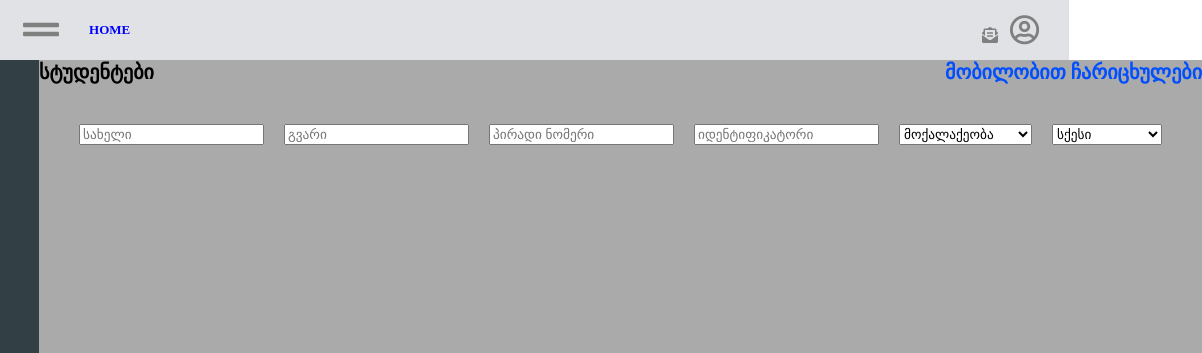
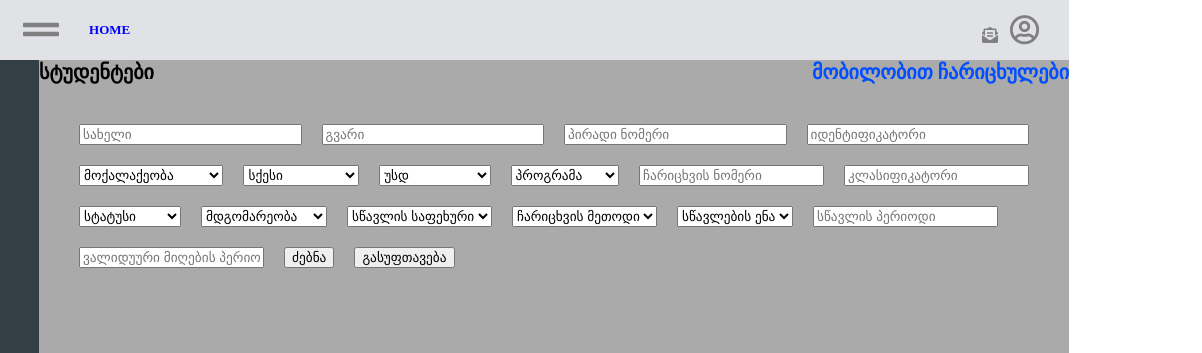
Before and after one commit to llomize/nataliii, a plain HTML site: page emis/emis.html in a window 1280 px wide. Shown: the top 353 px of the page, 211-1413 px from the left, 1202 px wide, since content can reach past the window. Drawn offline with Linux system fonts and the light colour scheme.

Commit message:
natali work

```diff
--- a/emis/1css.css
+++ b/emis/1css.css
@@ -154,21 +154,26 @@ body, ul, p, h1, h2 {
 .line-1 {
     padding: 30px;
     display: flex;
+    flex-wrap: wrap;
 }
 
 .line-1 > input {
-    flex: 1;
+
     margin: 10px;
+    /*min-width: 200px;*/
 }
 
 .line-1 > select {
-    flex: 1;
+  /*min-width: 200px;*/
+    margin: 10px;
+}
+.line-1 > button {
+
     margin: 10px;
 }
 
 .menu-2 {
     position: relative;
-
 }
 
 .menu-hidden {
@@ -215,3 +220,12 @@ body, ul, p, h1, h2 {
 .menu-hidden2>i:hover{
     background-color: #dc392d;
 }
+.flex-1{
+    flex-grow: 1;
+}
+.flex-2{
+    flex-grow: 2;
+}
+.grow-2{
+    flex-grow: 2;
+}
--- a/emis/emis.html
+++ b/emis/emis.html
@@ -68,22 +68,66 @@
             <p class="nav2-2p">მობილობით ჩარიცხულები</p>
         </div>
         <div class="line-1">
-            <input type="text" placeholder="სახელი">
-            <input type="text" placeholder="გვარი">
-            <input type="text" placeholder="პირადი ნომერი">
-            <input type="text" placeholder="იდენტიფიკატორი">
-            <select name="განათლება" id="განათლება">
+            <input type="text" placeholder="სახელი" class="flex-1">
+            <input type="text" placeholder="გვარი" class="flex-1">
+            <input type="text" placeholder="პირადი ნომერი" class="flex-1">
+            <input type="text" placeholder="იდენტიფიკატორი" class="flex-1">
+            <select name="განათლება" class="grow-2">
                 <option value="განათლება">მოქალაქეობა</option>
                 <option value="განათლება">საქართველო</option>
                 <option value="განათლება">დიდი ბრიტანეთი</option>
                 <option value="განათლება">გერმანია</option>
                 <option value="განათლება">უკრაინა</option>
             </select>
-            <select name="სქესი" id="სქესი">
+            <select name="სქესი" id="სქესი"class="flex-1">
                 <option value="განათლება">სქესი</option>
                 <option value="განათლება">მდედრობითი</option>
                 <option value="განათლება">მამრობითი</option>
             </select>
+            <select name="სქესი" id="უსდ"class="flex-2">
+                <option value="განათლება">უსდ</option>
+                <option value="განათლება">დადებითი</option>
+                <option value="განათლება">უარყოფითი</option>
+            </select>
+            <select name="სქესი" id="პროგრამა"class="flex-2">
+                <option value="განათლება">პროგრამა</option>
+                <option value="განათლება">ფიზიკა</option>
+                <option value="განათლება">მათემატიკა</option>
+                <option value="განათლება">ქართული</option>
+                <option value="განათლება">ისტორია</option>
+                <option value="განათლება">ინგლისური</option>
+            </select>
+            <input type="text" placeholder="ჩარიცხვის ნომერი">
+            <input type="text" placeholder="კლასიფიკატორი">
+            <select name="ჩარიცხვა">
+                <option value="ჩარიცხვა">სტატუსი</option>
+                <option value="ჩარიცხვა">მოქმედი</option>
+                <option value="ჩარიცხვა">შეჩერებული</option>
+            </select>
+            <select name="მდგომარეობა">
+                <option value="მდგომარეობა">მდგომარეობა</option>
+                <option value="მდგომარეობა">დაოჯახებული</option>
+                <option value="მდგომარეობა">დასაოჯახებელი</option>
+            </select>
+            <select name="">
+                <option value="მდგომარეობა">სწავლის საფეხური</option>
+                <option value="მდგომარეობა">პირველი კურსი</option>
+                <option value="მდგომარეობა">მეორე კურსი</option>
+            </select>
+            <select name="">
+                <option value="მდგომარეობა">ჩარიცხვის მეთოდი</option>
+                <option value="მდგომარეობა">სრული</option>
+                <option value="მდგომარეობა">ნაწილობრივი</option>
+            </select>
+            <select name="">
+                <option value="მდგომარეობა">სწავლების ენა</option>
+                <option value="მდგომარეობა">ქართული</option>
+                <option value="მდგომარეობა">ინგლისური</option>
+            </select>
+            <input value="" placeholder="სწავლის პერიოდი">
+            <input value="" placeholder="ვალიდუური მიღების პერიოდი">
+            <button>ძებნა</button>
+            <button>გასუფთავება</button>
         </div>
     </div>
 </div>
```
